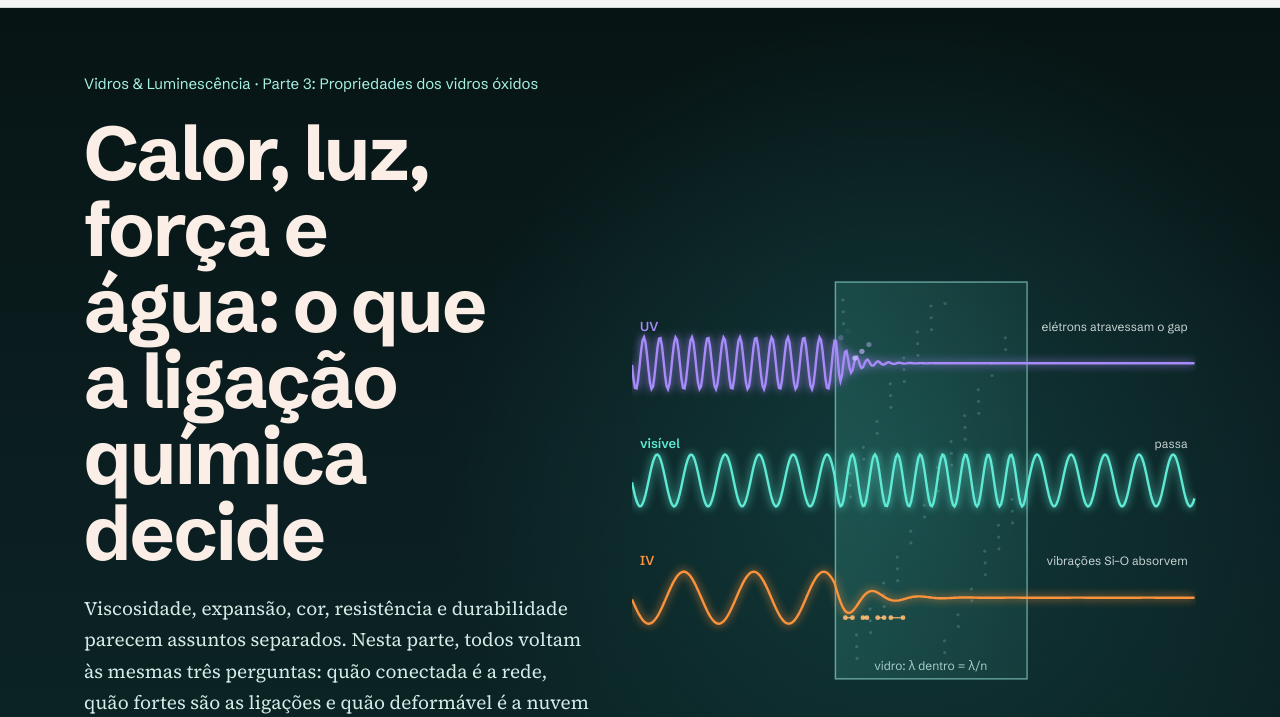
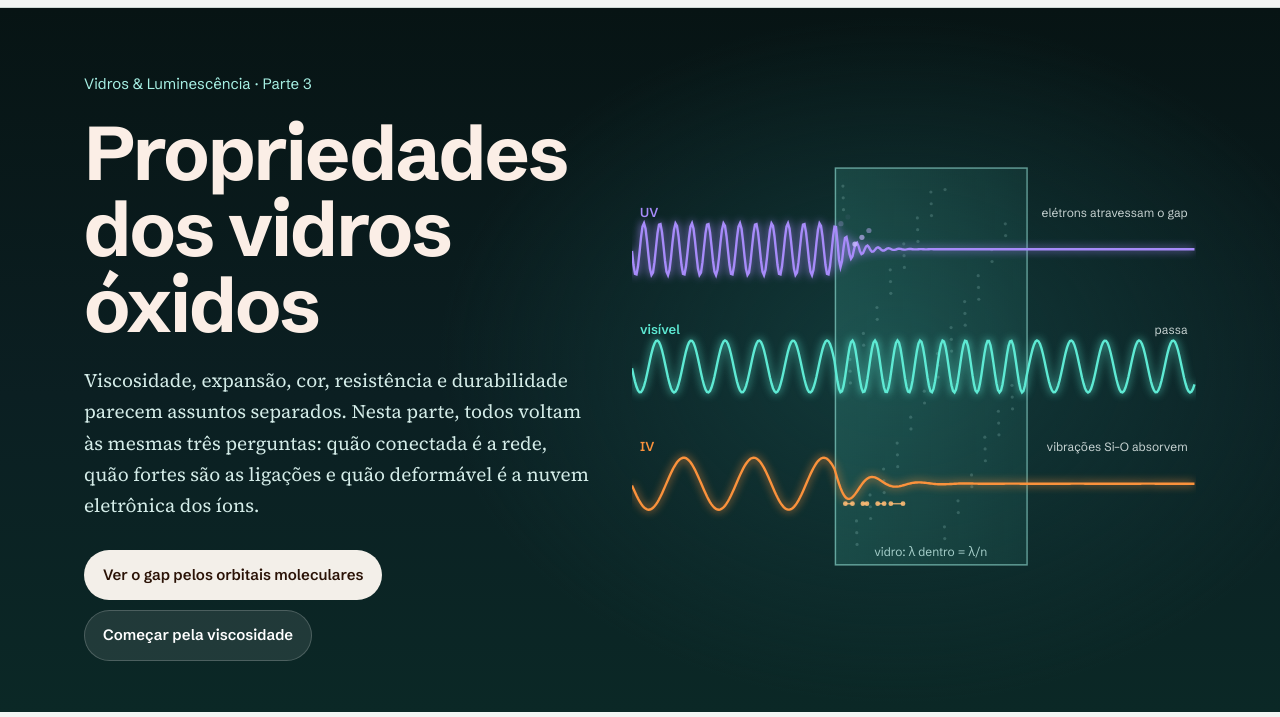
Before and after one commit to vinileo2015-droid/vidros_luminescentes_fundamentos, a plain HTML site: page parte-3-propriedades/index.html in a window 1280 px wide. Shown: the part 52-769 px from the top of the page. Drawn offline with Linux system fonts and the light colour scheme; animation ran at ten frames a second.

Commit message:
Parte 3: título principal passa a ser "Propriedades dos vidros óxidos"
Co-Authored-By: Claude Opus 5.5 <noreply@anthropic.com>
Claude-Session: https://claude.ai/code/session_011qvVWfLyC9QXqgf2mPvrEN

```diff
--- a/parte-3-propriedades/index.html
+++ b/parte-3-propriedades/index.html
@@ -28,8 +28,8 @@
 <section class="hero p3-hero" id="topo">
   <div class="hero-inner">
     <div>
-      <div class="kicker">Vidros &amp; Luminescência · Parte 3: Propriedades dos vidros óxidos</div>
-      <h1>Calor, luz, força e água: o que a ligação química decide</h1>
+      <div class="kicker">Vidros &amp; Luminescência · Parte 3</div>
+      <h1>Propriedades dos vidros óxidos</h1>
       <p class="lede">Viscosidade, expansão, cor, resistência e durabilidade parecem assuntos separados. Nesta parte, todos voltam às mesmas três perguntas: quão conectada é a rede, quão fortes são as ligações e quão deformável é a nuvem eletrônica dos íons.</p>
       <div class="hero-meta">
         <a class="primary" href="#mo">Ver o gap pelos orbitais moleculares</a>
```
